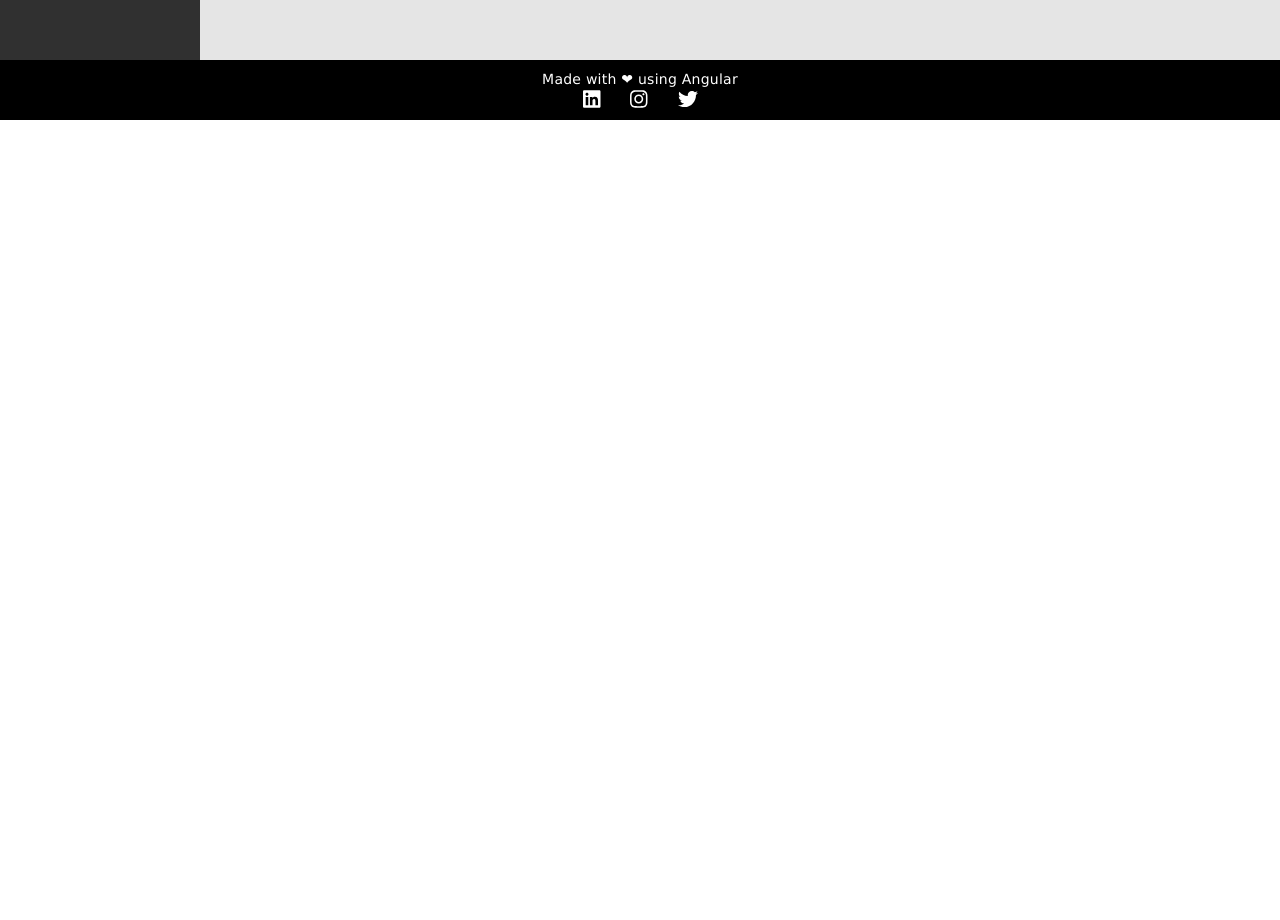
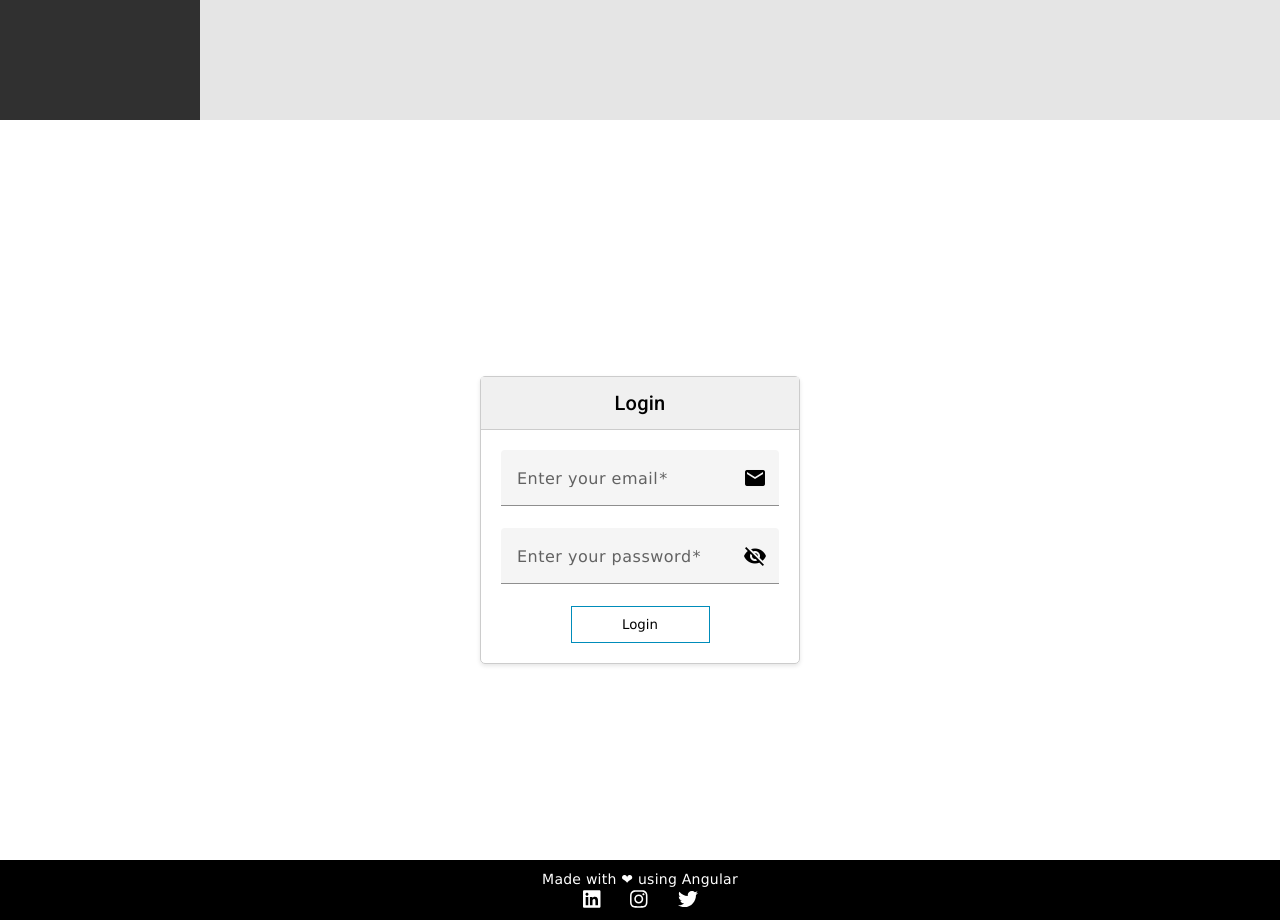
Before and after one commit to NeerajSharma45/AngularPractice1, an Angular app in the folder angularproject/: page /login in a window 1280 px wide. Before the commit this address led to /products. Shown: the part 680-1600 px from the top of the page. Before the commit the page ends 800 px from the top, so only its background shows below. Built offline with nearby package versions, Linux system fonts and the light colour scheme; no server answers.

Commit message:
added cart model and cart service

```diff
--- a/angularproject/src/app/app-routing.module.ts
+++ b/angularproject/src/app/app-routing.module.ts
@@ -7,8 +7,8 @@ import { ProductDetailsComponent } from './components/product-details/product-de
 
 const routes: Routes = [
   { path:'', component: ProductListComponent },
-  // { path:'login', component: LoginComponent},
-  // { path: 'register', component: RegisterComponent},
+  { path:'login', component: LoginComponent},
+  { path: 'register', component: RegisterComponent},
   { path: 'products/:id', component: ProductDetailsComponent},
   { path: 'search/:keyword', component: ProductListComponent},
   { path: 'category/:id', component: ProductListComponent },
--- a/angularproject/src/app/app.component.html
+++ b/angularproject/src/app/app.component.html
@@ -10,14 +10,14 @@
         <div class="page-container">
             <!-- <app-product-details></app-product-details> -->
             <!-- <app-product-list></app-product-list> -->
-            <router-outlet></router-outlet>
+            <!-- <router-outlet></router-outlet> -->
         </div>
 
     </div>
 </div>
 
 <!-- <app-register></app-register> -->
-<!-- <app-login></app-login> -->
+<app-login></app-login>
 
 <!-- FOOTER -->
 <div class="footer-container">
--- a/angularproject/src/app/components/login/login.component.css
+++ b/angularproject/src/app/components/login/login.component.css
@@ -14,12 +14,16 @@
 }
 
 .login-header {
-  text-align: center;
+  display: flex;
+  align-items: center;
+  justify-content: center;
   padding: 10px;
   background-color: #f0f0f0;
   border-bottom: 1px solid #ccc;
-  border-top-left-radius: 5px;
-  border-top-right-radius: 5px;
+}
+
+.login-header h2 {
+  margin: 0;
 }
 
 .login-body {
@@ -30,17 +34,21 @@
   margin-bottom: 0;
 }
 
-.login-body form > div {
-  margin-bottom: 15px;
+mat-form-field {
+  width: 100%;
 }
 
-.login-body label {
+/* .login-body form > div {
+  margin-bottom: 15px;
+} */
+
+/* .login-body label {
   display: block;
   font-weight: bold;
   margin-bottom: 5px;
-}
+} */
 
-.login-email {
+/* .login-email {
   padding-right: 20px;
 }
 .login-password {
@@ -54,7 +62,7 @@ input {
   width: 100%;
   padding: 10px;
   border-radius: 4px;
-}
+} */
 
 .login button[type="submit"] {
   width: 50%;
@@ -65,16 +73,16 @@ input {
   cursor: pointer;
 }
 
-.login button[type="submit"] :hover {
+.login button[type="submit"]:hover {
   background-color: #008CBA;
   color: white;
 }
 .submit {
   text-align: center;
 }
-input.ng-invalid.ng-touched {
+/* input.ng-invalid.ng-touched {
   border: 1px solid red;
 }
 small {
   color: red;
-}
+} */
--- a/angularproject/src/app/components/login/login.component.html
+++ b/angularproject/src/app/components/login/login.component.html
@@ -4,29 +4,31 @@
             <h2>Login</h2>
         </div>
         <div class="login-body">
-            <form (ngSubmit)="submitForm(myForm)" #myForm="ngForm">
+            <form  [formGroup]="reactiveForm" (ngSubmit)="onSubmit()">
+
                 <div class="login-email">
-                    <label for="email">Email</label>
-                    <input type="text" name="email" id="email"
-                        placeholder="Email"
-                        ngModel required email #email="ngModel">
+                    <mat-form-field>
+                        <mat-label>Enter your email</mat-label>
+                        <input matInput placeholder="abc@example.com" formControlName="email"  required>
+                        <button mat-icon-button matSuffix>
+                          <mat-icon>email</mat-icon>
+                        </button>
+                        <mat-error *ngIf="email.invalid">{{getErrorMessage()}}</mat-error>
+                    </mat-form-field>
+                </div>
 
-                    <div>
-                        <small *ngIf="email.invalid && email.touched">Email is a required field </small>
-                    </div>
+                <div class="login-password">
+                    <mat-form-field>
+                        <mat-label>Enter your password</mat-label>
+                        <input matInput formControlName="password" [type]="hide ? 'password' : 'text'" required>
+                        <button mat-icon-button matSuffix (click)="hide = !hide" [attr.aria-label]="'Hide password'" [attr.aria-pressed]="hide">
+                          <mat-icon>{{hide ? 'visibility_off' : 'visibility'}}</mat-icon>
+                        </button>
+                    </mat-form-field>
                 </div>
-                <div class="login-password">
-                    <label for="password">Password</label>
-                    <input type="password" name="password" id="password"
-                        placeholder="Password"
-                        ngModel required #password="ngModel">
 
-                    <div>
-                        <small *ngIf="password.invalid && password.touched">Password is a required field </small>
-                    </div>
-                </div>
                 <div class="submit">
-                    <button type="submit" [disabled]="!myForm.valid">Login</button>
+                    <button type="submit" >Login</button>
                 </div>
             </form>
         </div>
--- a/angularproject/src/app/components/login/login.component.ts
+++ b/angularproject/src/app/components/login/login.component.ts
@@ -1,18 +1,42 @@
-import { Component } from '@angular/core';
-import { NgForm } from '@angular/forms';
+import { Component, OnInit } from '@angular/core';
+import { FormControl, FormGroup, NgForm, Validators } from '@angular/forms';
 
 @Component({
   selector: 'app-login',
   templateUrl: './login.component.html',
   styleUrls: ['./login.component.css']
 })
-export class LoginComponent {
+export class LoginComponent implements OnInit{
 
-  formEmail: string = '';
+  hide = true;
+  email = new FormControl('', [Validators.required, Validators.email]);
 
-  submitForm(form: NgForm) {
-    console.log(form);
-    // this.formEmail = form.value.email;
-    form.reset();
+  reactiveForm!: FormGroup;
+
+  ngOnInit(): void {
+    this.reactiveForm = new FormGroup({
+      email: new FormControl(null),
+      password: new FormControl(null)
+    })
   }
+
+  onSubmit() {
+    console.log(this.reactiveForm);
+  }
+
+  getErrorMessage() {
+    if (this.email.hasError('required')) {
+      return 'You must enter a value';
+    }
+
+    return this.email.hasError('email') ? 'Not a valid email' : '';
+  }
+
+  // formEmail: string = '';
+
+  // submitForm(form: NgForm) {
+  //   console.log(form);
+  //   // this.formEmail = form.value.email;
+  //   form.reset();
+  // }
 }
```
Also changed, not shown: angularproject/src/app/app.module.ts (+10 -4 lines).
